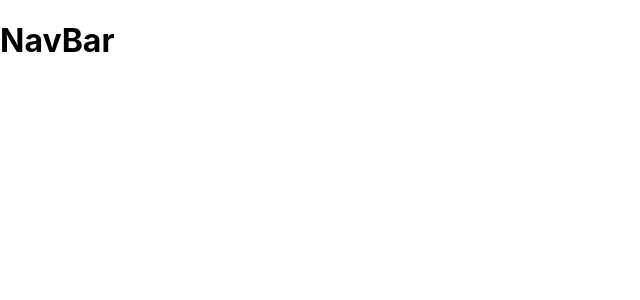
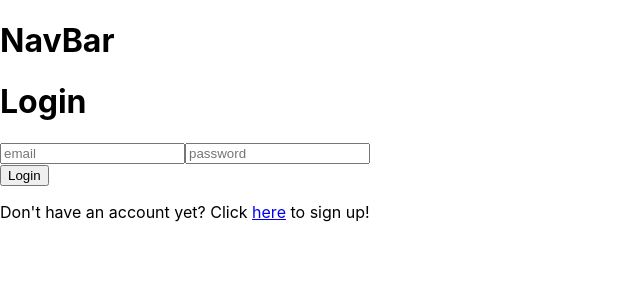
Before and after one commit to Aggio98/Meme_frontend_group, a React (Create React App) app: page /login in a window 1280 px wide. Before the commit this address had no page. Shown: the top 300 px of the page, without its empty margins (0-640 px from the left). Built offline with nearby package versions, Linux system fonts and the light colour scheme; no server answers.

Commit message:
feature: login page

```diff
--- a/src/App.js
+++ b/src/App.js
@@ -2,8 +2,7 @@ import "./App.css";
 import { BrowserRouter as Router, Routes, Route } from "react-router-dom";
 import ScrollToTop from "./config/scrollToTop";
 import { NavBar } from "./components";
-import { HomePage, SignUpPage } from "./pages";
-
+import { HomePage, SignUpPage, LoginPage } from "./pages";
 
 function App() {
   return (
@@ -14,6 +13,7 @@ function App() {
           <Routes>
             <Route path="/" element={<HomePage />} />
             <Route path="/signup" element={<SignUpPage />} />
+            <Route path="/login" element={<LoginPage />} />
           </Routes>
         </ScrollToTop>
       </Router>
--- /dev/null
+++ b/src/pages/LoginPage/index.js
@@ -0,0 +1,56 @@
+import "./loginPage.css";
+
+import { useEffect, useState } from "react";
+import { useDispatch, useSelector } from "react-redux";
+import { useNavigate, Link } from "react-router-dom";
+
+import { login } from "../../store/user/thunks";
+import { selectToken } from "../../store/user/selectors";
+
+const LoginPage = () => {
+  const [email, setEmail] = useState("");
+  const [password, setPassword] = useState("");
+
+  const dispatch = useDispatch();
+  const navigate = useNavigate();
+
+  const token = useSelector(selectToken);
+
+  useEffect(() => {
+    if (token !== null) {
+      navigate("/");
+    }
+  }, [token, navigate]);
+
+  const submitForm = (event) => {
+    event.preventDefault();
+    dispatch(login(email, password));
+  };
+
+  return (
+    <div>
+      <h1>Login</h1>
+      <form onSubmit={submitForm}>
+        <input
+          placeholder="email"
+          value={email}
+          onChange={(event) => setEmail(event.target.value)}
+        />
+        <input
+          type="password"
+          placeholder="password"
+          value={password}
+          onChange={(event) => setPassword(event.target.value)}
+        />
+        <br />
+        <button type="submit">Login</button>
+      </form>
+      <p>
+        Don't have an account yet? Click <Link to="/signup">here</Link> to sign
+        up!
+      </p>
+    </div>
+  );
+};
+
+export { LoginPage };
--- a/src/pages/index.js
+++ b/src/pages/index.js
@@ -1,2 +1,3 @@
 export * from "./HomePage";
 export * from "./SignUpPage";
+export * from "./LoginPage";
```
Also changed, not shown: src/pages/LoginPage/loginPage.css (added).
